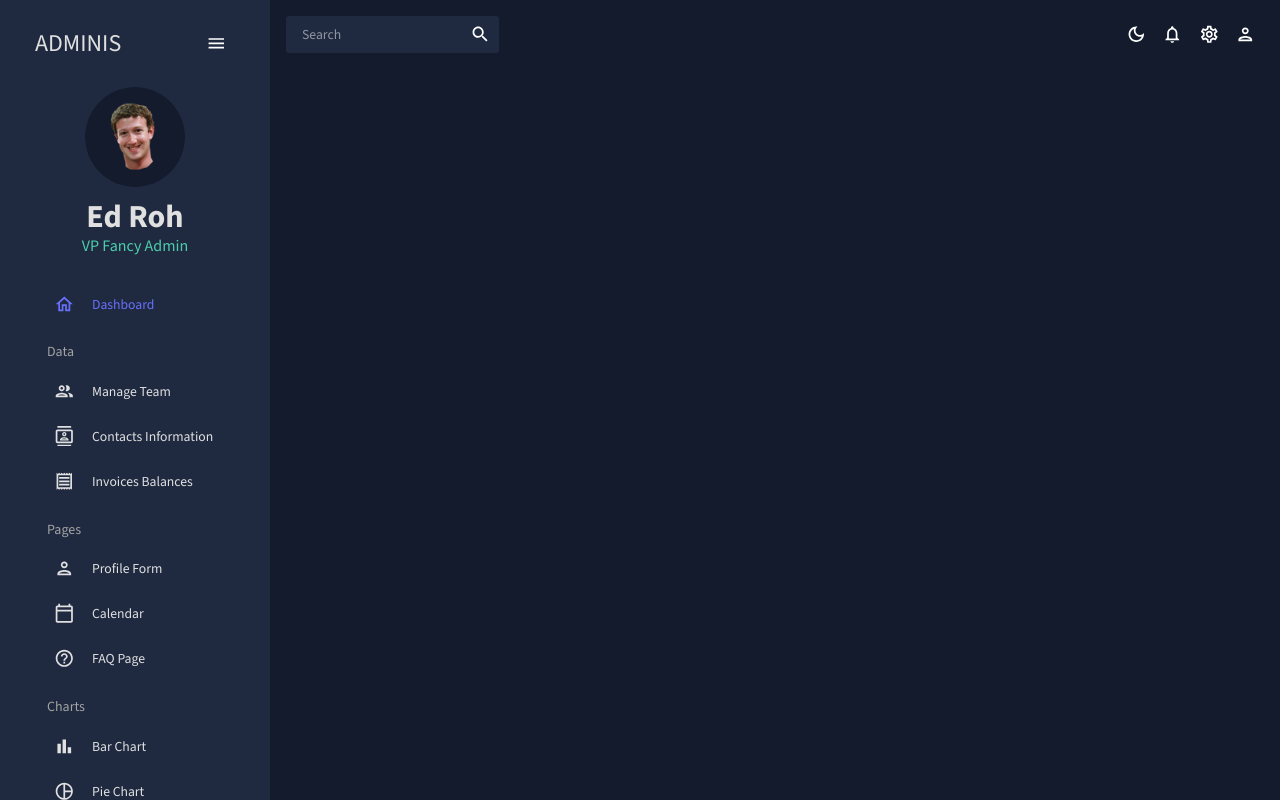
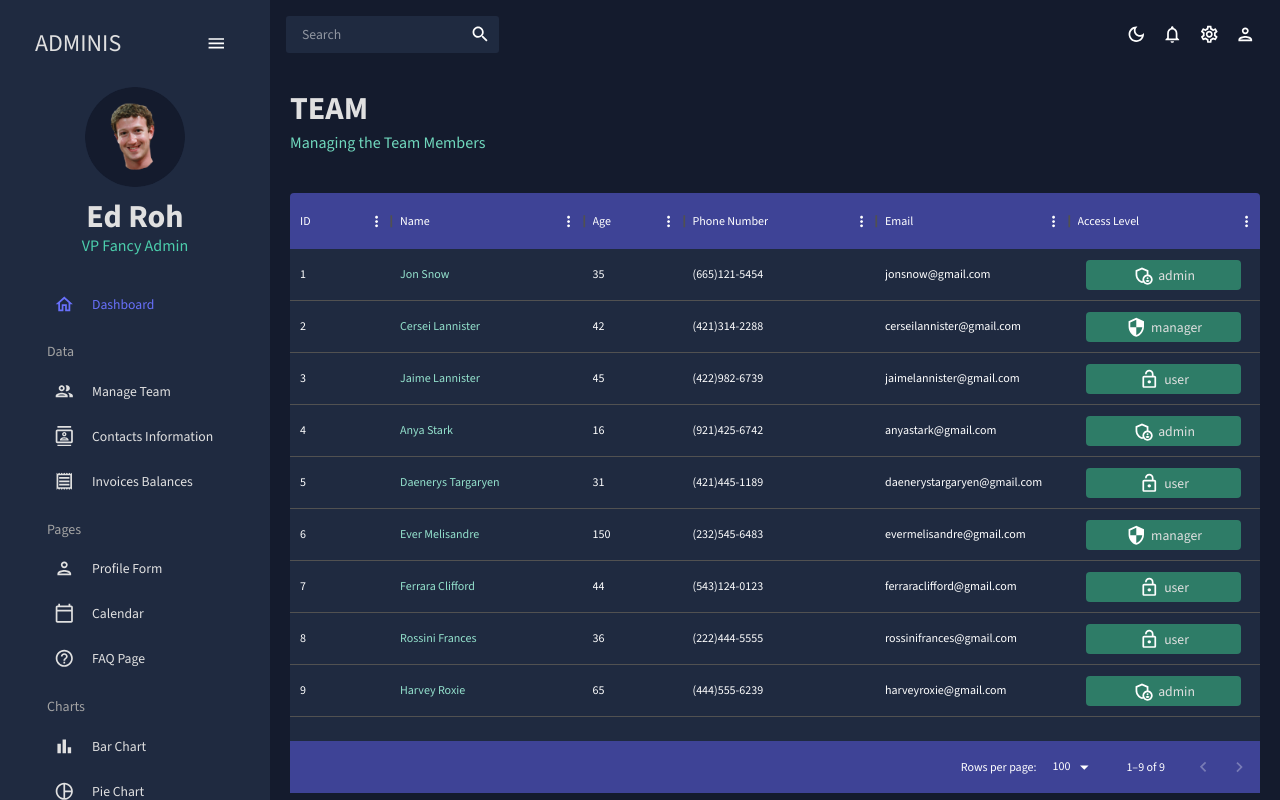
Before and after one commit to AndyFerrie/react-admin, a React (Create React App) app: page /team in a window 1280 px wide. Built offline with nearby package versions, Linux system fonts and the light colour scheme.

Commit message:
Adds team page

```diff
--- a/src/App.js
+++ b/src/App.js
@@ -5,7 +5,7 @@
 import Topbar from "./scenes/global/Topbar";
 import Sidebar from "./scenes/global/Sidebar";
 import Dashboard from "./scenes/dashboard";
-// import Team from "./scenes/team";
+import Team from "./scenes/team";
 // import Invoices from "./scenes/invoices";
 // import Contacts from "./scenes/contacts";
 // import Bar from "./scenes/bar";
@@ -28,8 +28,8 @@
                         <Topbar />
                         <Routes>
                             <Route path="/" element={<Dashboard />} />
-                            {/* <Route path="/team" element={<Team />} />
-                            <Route path="/contacts" element={<Contacts />} />
+                            <Route path="/team" element={<Team />} />
+                            {/* <Route path="/contacts" element={<Contacts />} />
                             <Route path="/invoices" element={<Invoices />} />
                             <Route path="/form" element={<Form />} />
                             <Route path="/bar" element={<Bar />} />
--- /dev/null
+++ b/src/scenes/team/index.jsx
@@ -0,0 +1,106 @@
+import { Box, Typography, useTheme } from "@mui/material";
+import { DataGrid } from "@mui/x-data-grid";
+import { tokens } from "../../theme";
+import { mockDataTeam } from "../../data/mockData";
+import AdminPanelSettingsOutlinedIcon from "@mui/icons-material/AdminPanelSettingsOutlined";
+import LockOpenOutlinedIcon from "@mui/icons-material/LockOpenOutlined";
+import SecurityOutlinedIcon from "@mui/icons-material/SecurityOutlined";
+import Header from "../../components/Header";
+
+const Team = () => {
+    const theme = useTheme();
+    const colors = tokens(theme.palette.mode);
+
+    const columns = [
+        { field: "id", headerName: "ID" },
+        {
+            field: "name",
+            headerName: "Name",
+            flex: 1,
+            cellClassName: "name-column--cell",
+        },
+        {
+            field: "age",
+            headerName: "Age",
+            type: "number",
+            headerAlign: "left",
+            align: "left",
+        },
+        {
+            field: "phone",
+            headerName: "Phone Number",
+            flex: 1,
+        },
+        {
+            field: "email",
+            headerName: "Email",
+            flex: 1,
+        },
+        {
+            field: "accessLevel",
+            headerName: "Access Level",
+            flex: 1,
+            renderCell: ({ row: { access } }) => {
+                return (
+                    <Box
+                        width="90%"
+                        m="0 auto"
+                        p="5px"
+                        display="flex"
+                        justifyContent="center"
+                        backgroundColor={colors.greenAccent[700]}
+                        borderRadius="4px"
+                    >
+                        {access === "admin" && (
+                            <AdminPanelSettingsOutlinedIcon />
+                        )}
+                        {access === "manager" && <SecurityOutlinedIcon />}
+                        {access === "user" && <LockOpenOutlinedIcon />}
+                        <Typography color={colors.grey[100]} sx={{ ml: "5px" }}>
+                            {access}
+                        </Typography>
+                    </Box>
+                );
+            },
+        },
+    ];
+
+    return (
+        <Box m="20px">
+            <Header title="TEAM" subtitle="Managing the Team Members" />
+            <Box
+                m="40px 0 0 0"
+                height="75vh"
+                sx={{
+                    "& .MuiDataGrid-root": {
+                        border: "none",
+                    },
+                    "& .MuiDataGrid-cell": {
+                        borderBottom: "none",
+                    },
+                    "& .name-column--cell": {
+                        color: colors.greenAccent[300],
+                    },
+                    "& .MuiDataGrid-columnHeaders": {
+                        backgroundColor: colors.blueAccent[700],
+                        borderBottom: "none",
+                    },
+                    "& .MuiDataGrid-virtualScroller": {
+                        backgroundColor: colors.primary[400],
+                    },
+                    "& .MuiDataGrid-footerContainer": {
+                        borderTop: "none",
+                        backgroundColor: colors.blueAccent[700],
+                    },
+                    "& .MuiCheckbox-root": {
+                        color: `${colors.greenAccent[200]} !important`,
+                    },
+                }}
+            >
+                <DataGrid rows={mockDataTeam} columns={columns} />
+            </Box>
+        </Box>
+    );
+};
+
+export default Team;
```
